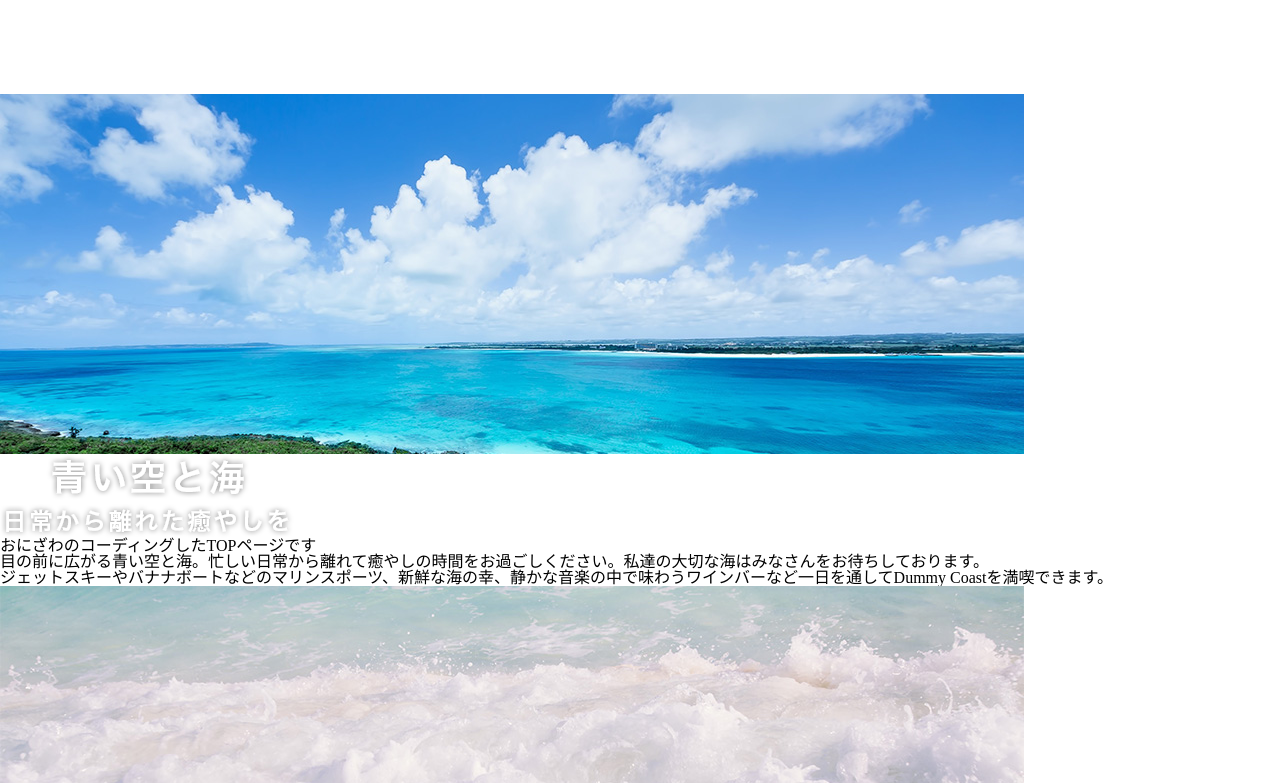
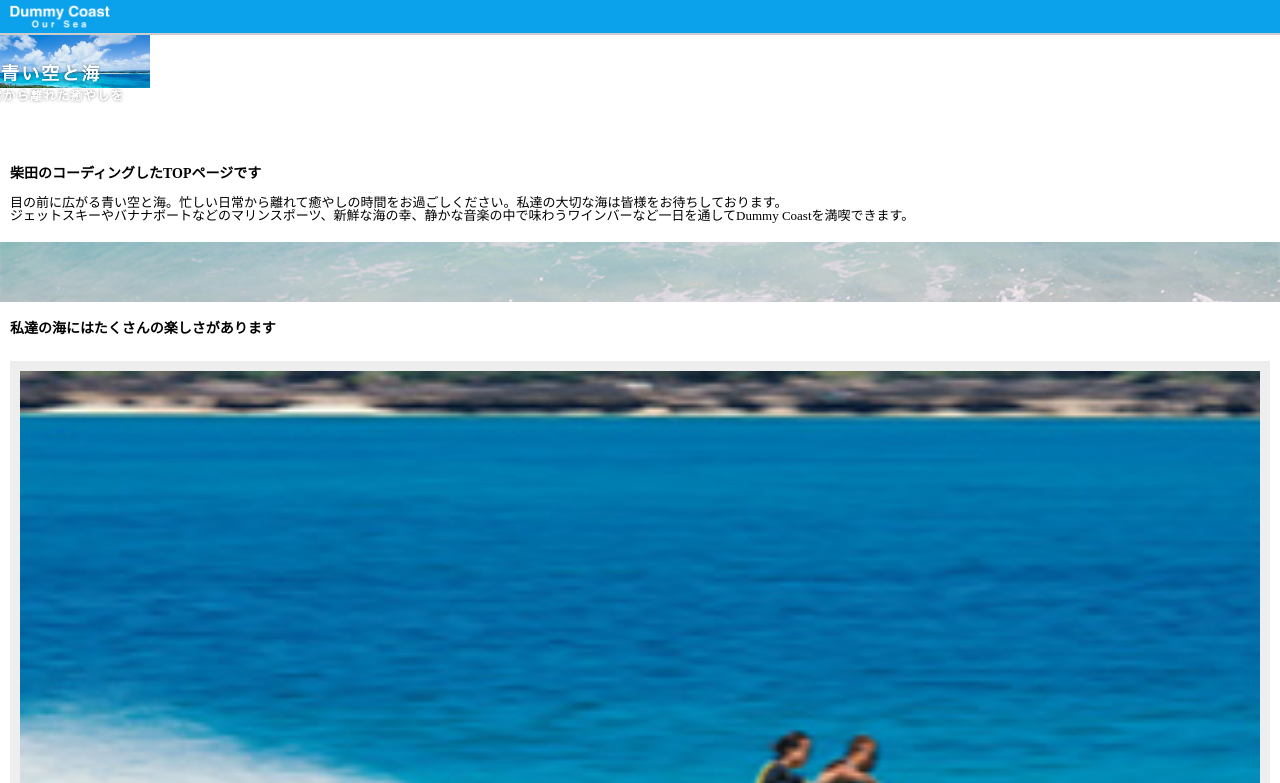
Before and after one commit to erina-shibata/coder-s-high-sp, a plain HTML site: page index.html in a window 1280 px wide. Shown: the top 783 px of the page. Drawn offline with Linux system fonts and the light colour scheme.

Commit message:
いろいろ変えたのをコミット

```diff
--- a/css/common.css
+++ b/css/common.css
@@ -54,4 +54,64 @@ table {
 }
 img {
 	vertical-align: middle;
+	width: 100%;
 }
+
+.header {
+	background-color: #0ba1eb;
+	border-bottom: 2px solid #ccc;
+	padding: 5px 10px 5px 10px;
+}
+.header-logo img{
+	width: 100px;
+}
+
+.top-kv{
+	height: 112px;
+	overflow: hidden;
+	position: relative;
+}
+.top-kv img{
+	width: 150px;
+}
+.top-kv-catch{
+	width: 150px;
+	position: absolute;
+	top: 50px;
+	left: 50px;
+	margin: -24px 0 0 -75px;
+}
+.top-sec{
+	padding: 20px 10px 20px 10px;
+}
+.top-sec-head{
+	font-size: 14px;
+	font-weight: bold;
+}
+.top-sec-text{
+	margin: 10px 0 0 0 0;
+	font-size: 13px;
+}
+.top-sec-text.top-sec-text-first{
+	margin: 15px 0 0 0;
+}
+.top-sec-kv{
+	height: 60px;
+	overflow: hidden;
+}
+.top-sec-kv img{
+	width: 100%;
+}
+.top-sec-list{
+	margin: 15px 0 0 0;
+	overflow: hidden;
+}
+
+.top-sec-list li{
+	margin: 10px 0 0 0;
+	padding: 10px;
+	background-color: #eee;
+}
+.top-sec-list li: first-child{
+	margin: 0;
+}
--- a/index.html
+++ b/index.html
@@ -35,8 +35,8 @@
 
 			<!-- セクション 説明文タイプ -->
 			<section class="top-sec">
-				<h2 class="top-sec-head">おにざわのコーディングしたTOPページです</h2>
-				<p class="top-sec-text top-sec-text-first">目の前に広がる青い空と海。忙しい日常から離れて癒やしの時間をお過ごしください。私達の大切な海はみなさんをお待ちしております。</p>
+				<h2 class="top-sec-head">柴田のコーディングしたTOPページです</h2>
+				<p class="top-sec-text top-sec-text-first">目の前に広がる青い空と海。忙しい日常から離れて癒やしの時間をお過ごしください。私達の大切な海は皆様をお待ちしております。</p>
 				<p class="top-sec-text">ジェットスキーやバナナボートなどのマリンスポーツ、新鮮な海の幸、静かな音楽の中で味わうワインバーなど一日を通してDummy Coastを満喫できます。</p>
 			</section>
 			<!-- セクション ここまで -->
```
